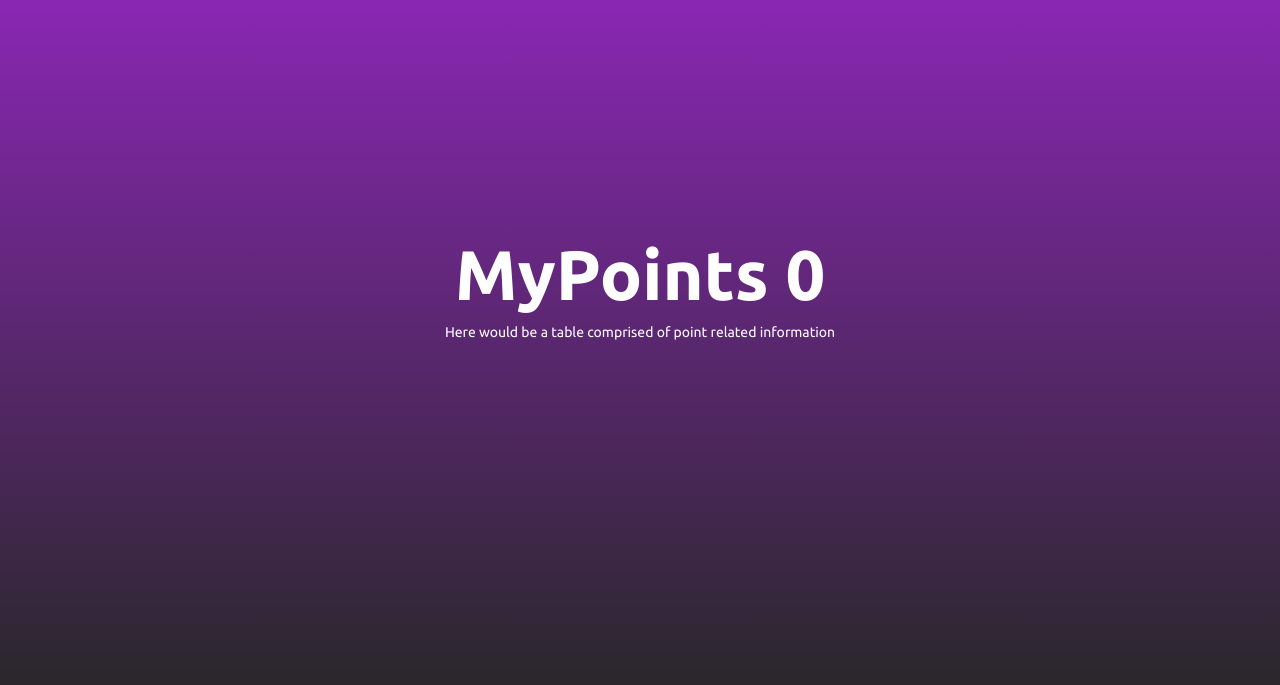
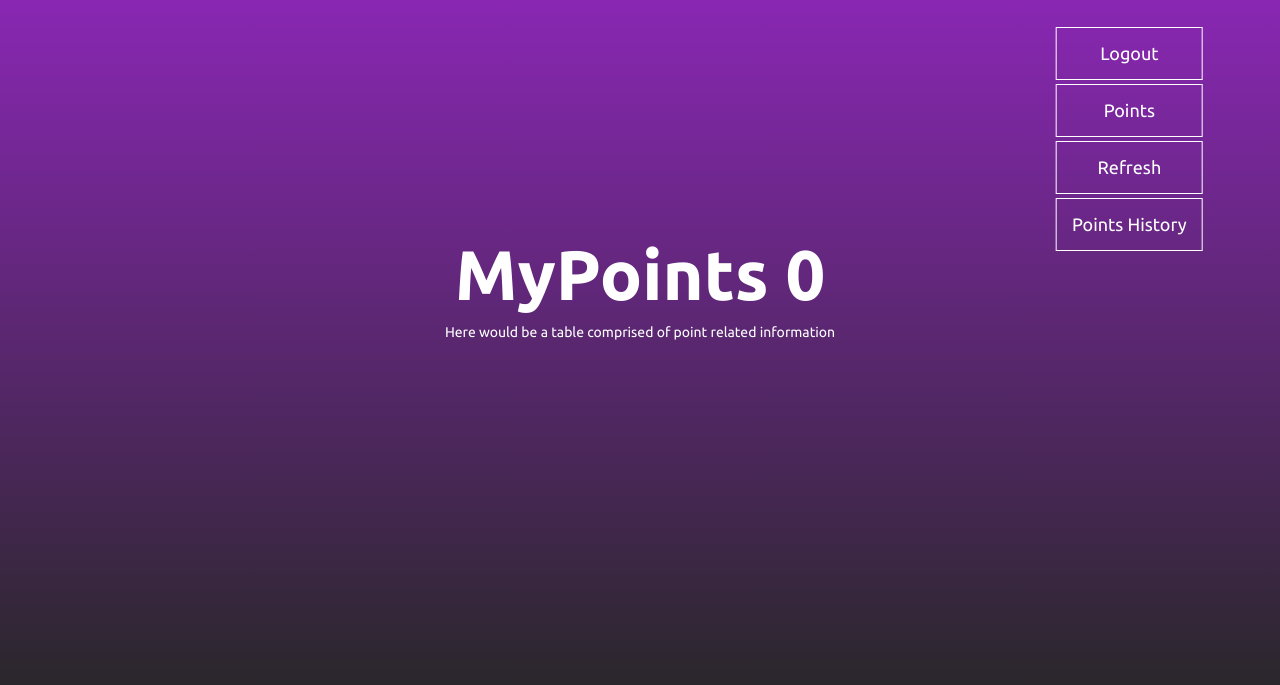
Before and after one commit to chris-cozy/TruckerApp, a plain HTML site: page Program/client-side/driver/points.html in a window 1280 px wide. Shown: the part 93-778 px from the top of the page. Drawn offline with Linux system fonts and the light colour scheme.

Commit message:
Added buttons for point allotment, point history, and point refresh.

```diff
--- a/Program/client-side/driver/points.html
+++ b/Program/client-side/driver/points.html
@@ -33,6 +33,20 @@
             <p>Here would be a table comprised of point related information</p>
         </div>
 
+        <!-- Buttons for driver interactions and such -->
+        <div style = "float: right; transform: translate(-50%, 0%);">
+            <a href="https://team21.cpsc4911.com" class="button">Logout</a>
+
+            <!-- Button to display the current allotment of points to the driver-->
+            <a href="points.html" class="button">Points</a>
+
+            <!-- Button to refresh the driver's current points by calling a get function -->
+            <a href="points.html" class="button">Refresh</a>
+
+            <!-- Button that will display a history of points-->
+            <a href="points.html" class="button">Points History</a>
+        </div>
+
     </section>
 
 <!-- JS for Toggling Nav Menu -->
```
